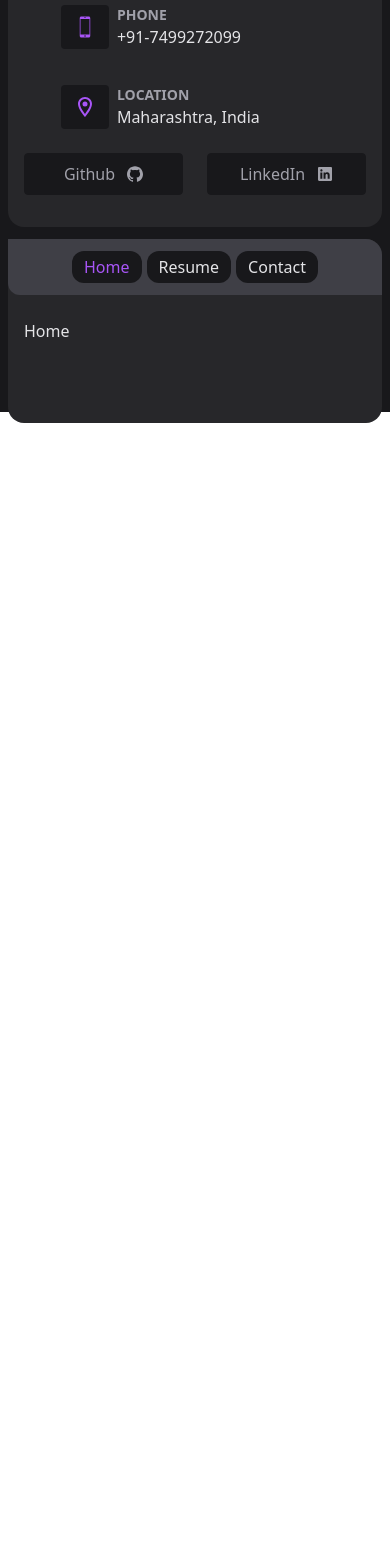
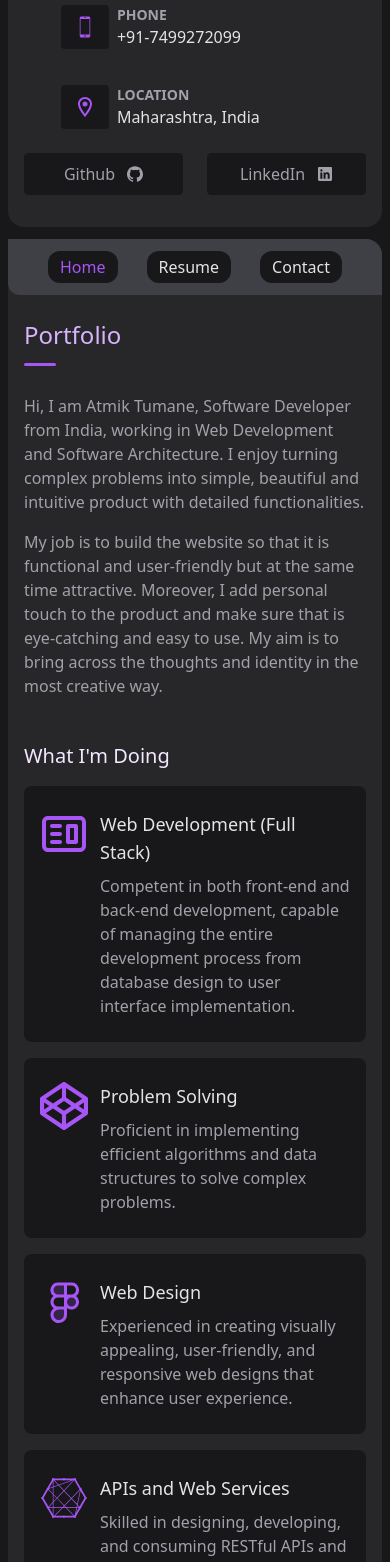
Before and after one commit to atmiktumane/Portfolio, a React (Vite) app: page / in a window 390 px wide. Shown: the part 432-1994 px from the top of the page. Before the commit the page ends 855 px from the top, so only its background shows below. Built offline with nearby package versions, Linux system fonts and the light colour scheme.

Commit message:
Implement Home (Profile section) with responsive design

```diff
--- a/src/App.jsx
+++ b/src/App.jsx
@@ -7,7 +7,7 @@ import Contact from "./components/Contact";
 
 const App = () => {
   return (
-    <div className="h-screen w-full bg-zinc-900 px-2 md:px-14 py-5 md:py-14">
+    <div className="min-h-screen w-full bg-zinc-900 px-2 md:px-14 py-5 md:py-14">
       <Routes>
         {/* Nested Route -> Outlet from react-router-dom */}
         <Route exact path="/" element={<Container />}>
--- a/src/components/Container.jsx
+++ b/src/components/Container.jsx
@@ -4,7 +4,7 @@ import MainContent from "./MainContent";
 
 const Container = () => {
   return (
-    <section className="w-full h-[100%] grid grid-cols-1 xl:flex gap-3 md:gap-6 text-zinc-200">
+    <section className="w-full grid grid-cols-1 xl:flex gap-3 md:gap-6 text-zinc-200">
       <Sidebar />
 
       <MainContent />
--- a/src/components/Home.jsx
+++ b/src/components/Home.jsx
@@ -1,7 +1,112 @@
 import React from "react";
+import { CgWebsite } from "react-icons/cg";
+import { FaCodepen } from "react-icons/fa";
+import { PiFigmaLogoDuotone } from "react-icons/pi";
+import { FaConnectdevelop } from "react-icons/fa6";
 
 const Home = () => {
-  return <div className="h-[100%] px-4 py-20">Home</div>;
+  return (
+    <div className="h-[100%] px-4 md:px-9 py-20">
+      {/* Heading */}
+      <h2 className="text-2xl font-medium text-purple-300">Portfolio</h2>
+
+      {/* Border line */}
+      <div className="mt-3 w-8 h-[3px] bg-purple-500 rounded-2xl"></div>
+
+      <p className="mt-7 text-zinc-400">
+        Hi, I am Atmik Tumane, Software Developer from India, working in Web
+        Development and Software Architecture. I enjoy turning complex problems
+        into simple, beautiful and intuitive product with detailed
+        functionalities.
+      </p>
+
+      <p className="mt-4 text-zinc-400">
+        My job is to build the website so that it is functional and
+        user-friendly but at the same time attractive. Moreover, I add personal
+        touch to the product and make sure that is eye-catching and easy to use.
+        My aim is to bring across the thoughts and identity in the most creative
+        way.
+      </p>
+
+      {/* What I'm Doing */}
+      <div className="mt-11">
+        <h6 className="text-xl text-purple-100 font-medium">What I'm Doing</h6>
+
+        {/* Cards */}
+        <div className="mt-4 grid grid-cols-1 md:grid-cols-2 gap-4">
+          {/* Card 1 - Web Development */}
+          <div className="bg-zinc-900 px-4 py-6 flex rounded-lg gap-3 hover:shadow-lg hover:shadow-purple-500/20">
+            {/* Icon */}
+            <div>
+              <CgWebsite className="text-5xl text-purple-500" />
+            </div>
+
+            {/* Content */}
+            <div className="content">
+              <p className="text-lg">Web Development (Full Stack)</p>
+              <p className="mt-2 text-zinc-400">
+                Competent in both front-end and back-end development, capable of
+                managing the entire development process from database design to
+                user interface implementation.
+              </p>
+            </div>
+          </div>
+
+          {/* Card 2 - Problem Solving */}
+          <div className="bg-zinc-900 px-4 py-6 flex rounded-lg gap-3 hover:shadow-lg hover:shadow-purple-500/20">
+            {/* Icon */}
+            <div>
+              <FaCodepen className="text-5xl text-purple-500" />
+            </div>
+
+            {/* Content */}
+            <div className="content">
+              <p className="text-lg">Problem Solving</p>
+              <p className="mt-2 text-zinc-400">
+                Proficient in implementing efficient algorithms and data
+                structures to solve complex problems.
+              </p>
+            </div>
+          </div>
+
+          {/* Card 3 - Web Design */}
+          <div className="bg-zinc-900 px-4 py-6 flex rounded-lg gap-3 hover:shadow-lg hover:shadow-purple-500/20">
+            {/* Icon */}
+            <div>
+              <PiFigmaLogoDuotone className="text-5xl text-purple-500" />
+            </div>
+
+            {/* Content */}
+            <div className="content">
+              <p className="text-lg">Web Design</p>
+              <p className="mt-2 text-zinc-400">
+                Experienced in creating visually appealing, user-friendly, and
+                responsive web designs that enhance user experience.
+              </p>
+            </div>
+          </div>
+
+          {/* Card 4 - Backend Development */}
+          <div className="bg-zinc-900 px-4 py-6 flex rounded-lg gap-3 hover:shadow-lg hover:shadow-purple-500/20">
+            {/* Icon */}
+            <div>
+              <FaConnectdevelop className="text-5xl text-purple-500" />
+            </div>
+
+            {/* Content */}
+            <div className="content">
+              <p className="text-lg">APIs and Web Services</p>
+              <p className="mt-2 text-zinc-400">
+                Skilled in designing, developing, and consuming RESTful APIs and
+                web services, enabling seamless integration and communication
+                between different systems.
+              </p>
+            </div>
+          </div>
+        </div>
+      </div>
+    </div>
+  );
 };
 
 export default Home;
--- a/src/components/Navbar.jsx
+++ b/src/components/Navbar.jsx
@@ -2,14 +2,7 @@ import React, { useState } from "react";
 import { Link } from "react-router-dom";
 
 const Navbar = () => {
-  // to keep track of current active nav menu
-  const [activeLink, setActiveLink] = useState("Home");
-
-  // handle active nav menu
-  const handleSetActiveLink = (link) => {
-    setActiveLink(link);
-  };
-
+  // Nav menus
   const links = [
     {
       title: "Home",
@@ -24,6 +17,14 @@ const Navbar = () => {
       link: "/contact",
     },
   ];
+
+  // to keep track of current active nav menu
+  const [activeLink, setActiveLink] = useState("Home");
+
+  // handle active nav menu
+  const handleSetActiveLink = (link) => {
+    setActiveLink(link);
+  };
 
   //   Render Nav Link
   const renderNavLink = links.map((item, index) => {
@@ -45,7 +46,7 @@ const Navbar = () => {
     );
   });
   return (
-    <div className="w-full xl:w-1/2 bg-zinc-700 px-16 xl:px-5 py-3 absolute top-0 right-0 rounded-tr-2xl rounded-bl-xl">
+    <div className="w-full xl:w-1/2 bg-zinc-700 px-10 xl:px-5 py-3 absolute top-0 right-0 rounded-tr-2xl rounded-bl-xl">
       <ul className="text-white flex justify-between">{renderNavLink}</ul>
     </div>
   );
--- a/src/components/Sidebar.jsx
+++ b/src/components/Sidebar.jsx
@@ -22,7 +22,7 @@ const Sidebar = () => {
       </div>
 
       {/* Row 2 : Email, Phone, Location */}
-      <div className="row-2 my-6 xl:my-0 space-y-9">
+      <div className="row-2 my-6 xl:my-12 space-y-9">
         {/* Email */}
         <div className="flex gap-2">
           <div className="bg-zinc-900 flex justify-center items-center px-3 py-2 rounded">
```
